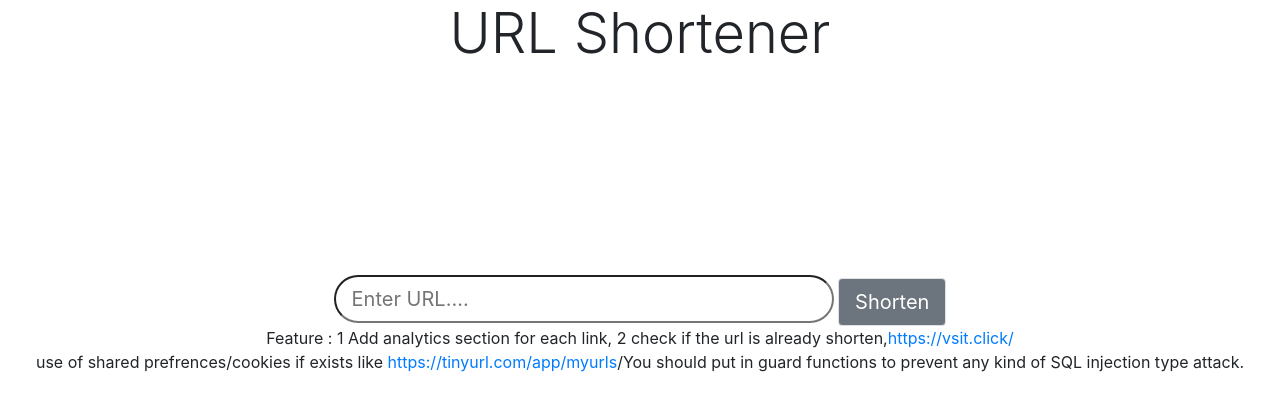
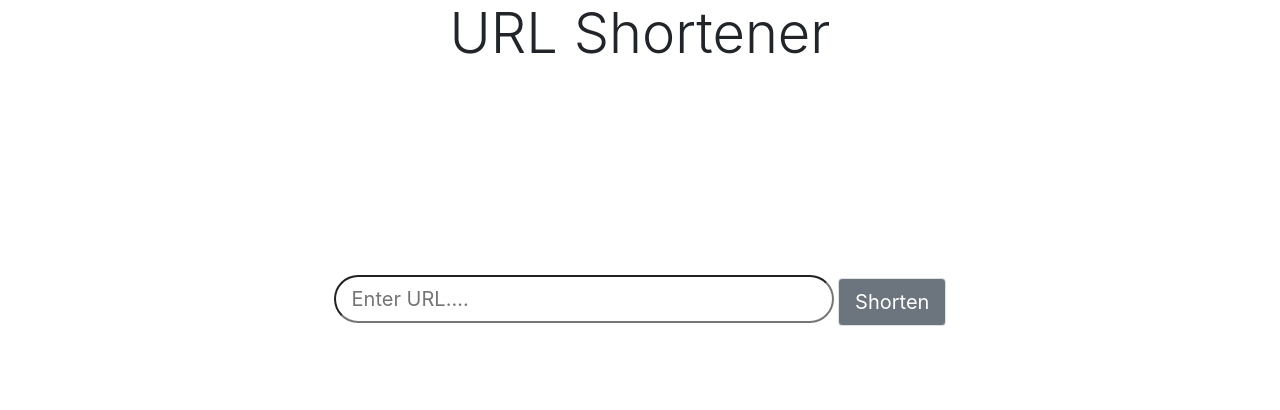
Before and after one commit to mukul2310/urlly-short, a website: page public/index.html in a window 1280 px wide. Drawn offline with nearby package versions, Linux system fonts and the light colour scheme.

Commit message:
Deploy fix #1
Signed-off-by: Mukul Agrawal <mukul2310@github.com>

```diff
--- a/public/index.html
+++ b/public/index.html
@@ -20,8 +20,7 @@
     <script src="js/jquery.min.js"></script>
     <script src="js/bootstrap.min.js"></script>
     <script src="js/bs-init.js"></script>
-    <p>Feature : 1 Add analytics section for each link, 2 check if the url is already shorten,<a href="https://vsit.click/">https://vsit.click/</a><br> use of shared prefrences/cookies if exists like <a href="https://tinyurl.com/app/myurls">https://tinyurl.com/app/myurls</a>/You should put in guard functions to prevent any kind of SQL injection type attack.
-    </p>
+    <!-- <p>Feature : 1 Add analytics section for each link, 2 check if the url is already shorten,<a href="https://vsit.click/">https://vsit.click/</a><br> use of shared prefrences/cookies if exists like <a href="https://tinyurl.com/app/myurls">https://tinyurl.com/app/myurls</a>/You should put in guard functions to prevent any kind of SQL injection type attack.</p> -->
 </body>
 
 </html>
```
